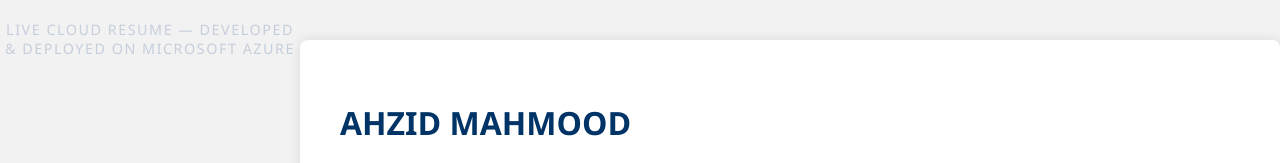
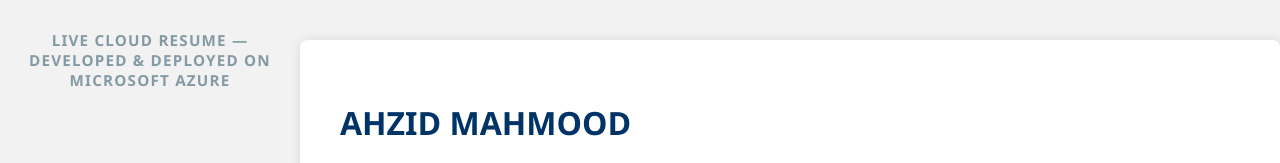
Before and after one commit to AhzidLabs/cloud-resume, a plain HTML site: page index.html in a window 1280 px wide. Shown: the top 163 px of the page. Drawn offline with Linux system fonts and the light colour scheme.

Commit message:
update live badge style

```diff
--- a/style.css
+++ b/style.css
@@ -122,13 +122,14 @@ li {
 }
 
 .live-badge {
-  display: block;
   text-align: center;
-  color: #90a4c0;          /* soft azure-grey tone */
-  opacity: 0.45;           /* faint watermark look */
-  font-weight: 500;
-  font-size: 0.9rem;       /* smaller size for subtle look */
-  letter-spacing: 1.5px;
+  color: #607d8b;          /* darker blue-grey tone */
+  opacity: 0.75;           /* more visible than before */
+  font-weight: 600;
+  font-size: 0.95rem;
+  letter-spacing: 1.2px;
   margin: 20px auto 0 auto;
   width: 100%;
+  position: relative;
+  top: 10px;               /* fine-tune vertical placement */
 }
```
